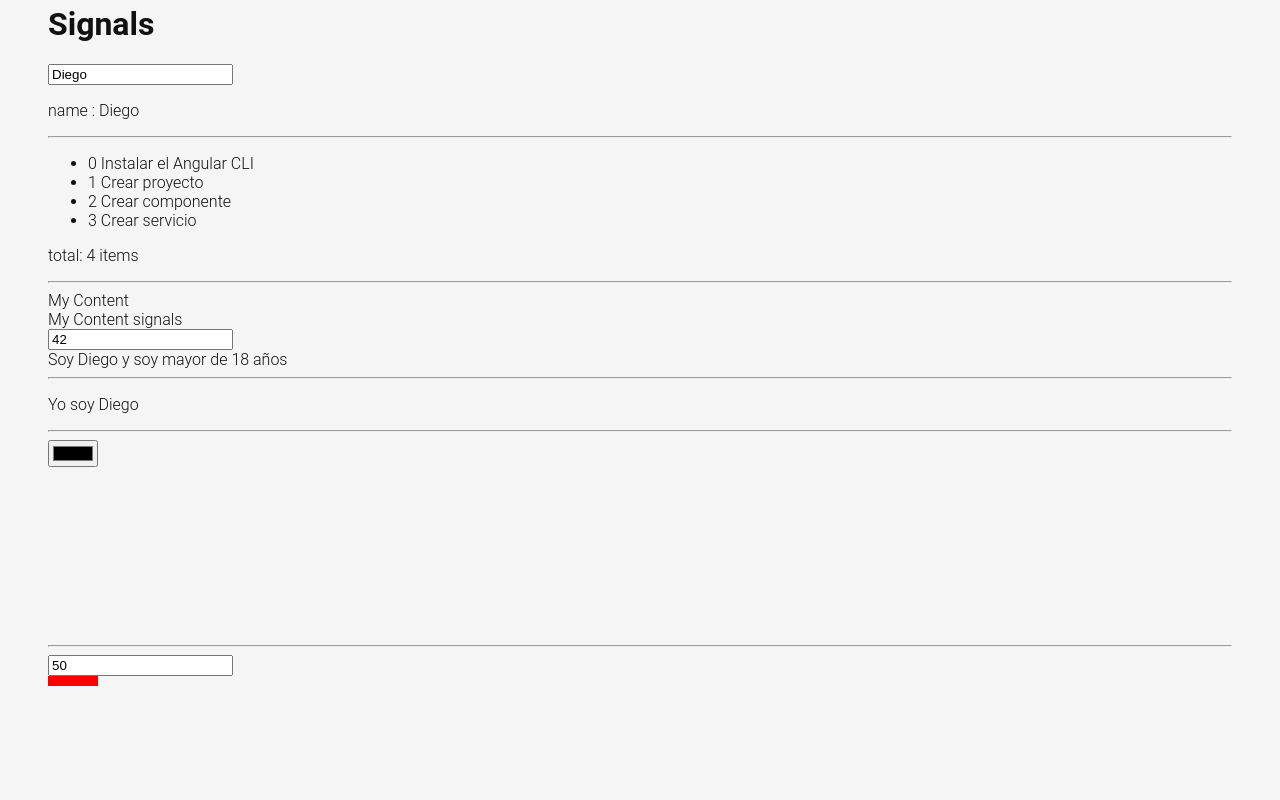
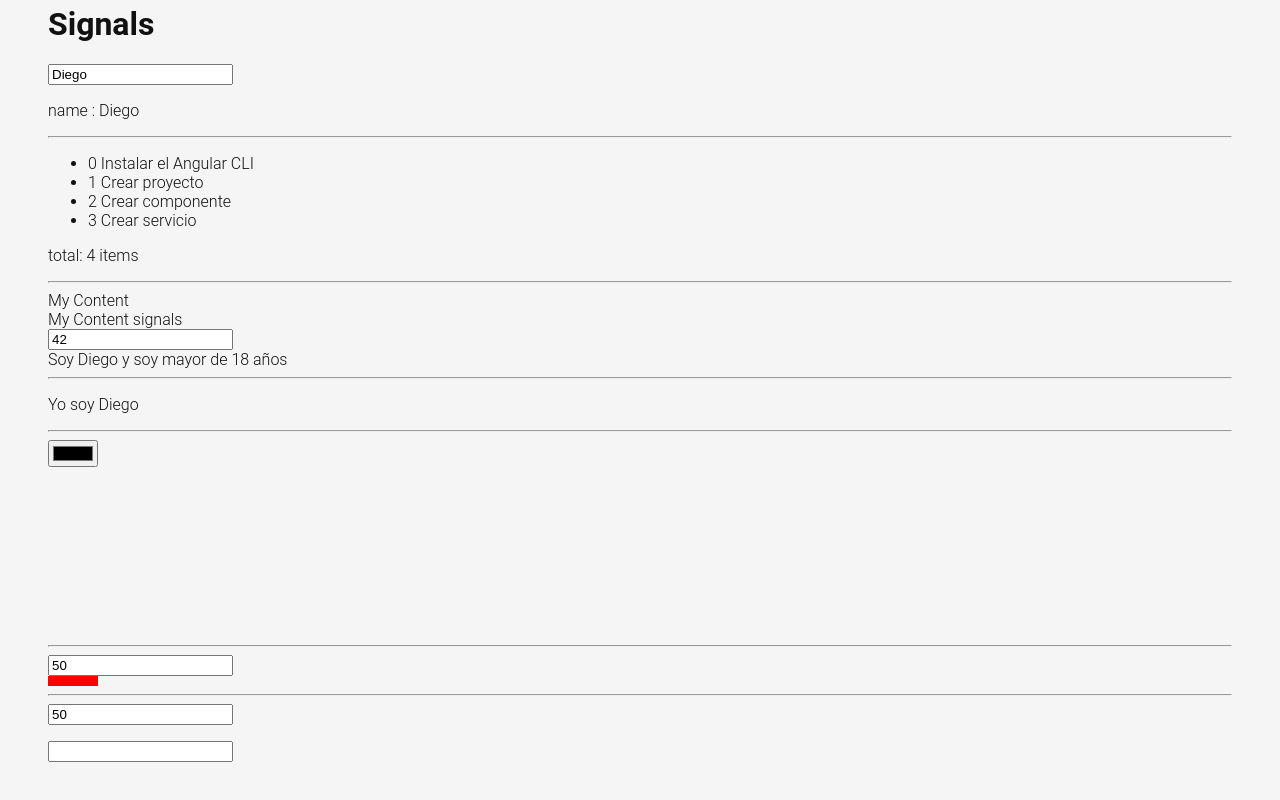
Before and after one commit to dveleper/dodo-app, an Angular app: page /labs in a window 1280 px wide. Shown: the part 850-1650 px from the top of the page. Before the commit the page ends 1584 px from the top, so only its background shows below. Built offline with nearby package versions, Linux system fonts and the light colour scheme.

Commit message:
implementación de ngIf para mostrar o no un elemento del DOM

```diff
--- a/src/app/pages/labs/labs.component.css
+++ b/src/app/pages/labs/labs.component.css
@@ -1,8 +1,12 @@
-.container {
+.container{
     padding: 3rem;
 }
-.box {
+.box{
     height: 10px;
     display: block;
     background-color: red;
 }
+.message-error{
+    background-color: red;
+    color: white;
+}
--- a/src/app/pages/labs/labs.component.html
+++ b/src/app/pages/labs/labs.component.html
@@ -71,4 +71,11 @@
 
   <input type="number" [formControl]="widthCtrl">
   <span class="box" [style.width.px]="widthCtrl.value"></span>
+
+  <hr />
+  <input type="text" [formControl]="nameCtrl"> <br />
+  <span class="message-error" *ngIf="nameCtrl.invalid && nameCtrl.touched">Nombre invalido</span>
+  <p>
+    <input type="text">
+  </p>
 </div>
--- a/src/app/pages/labs/labs.component.ts
+++ b/src/app/pages/labs/labs.component.ts
@@ -1,7 +1,7 @@
 import { Component } from '@angular/core';
 import { CommonModule } from '@angular/common';
 import { signal } from '@angular/core';
-import { FormControl, ReactiveFormsModule } from '@angular/forms';
+import { FormControl, ReactiveFormsModule, Validators } from '@angular/forms';
 
 @Component({
   selector: 'app-labs',
@@ -15,6 +15,13 @@
   colorCtrl = new FormControl();
   widthCtrl = new FormControl(50, {
     nonNullable: true,
+  });
+  nameCtrl = new FormControl(50, {
+    nonNullable: true,
+    validators: [
+      Validators.required,
+      Validators.minLength(3)
+    ]
   });
 
   constructor() {
```
